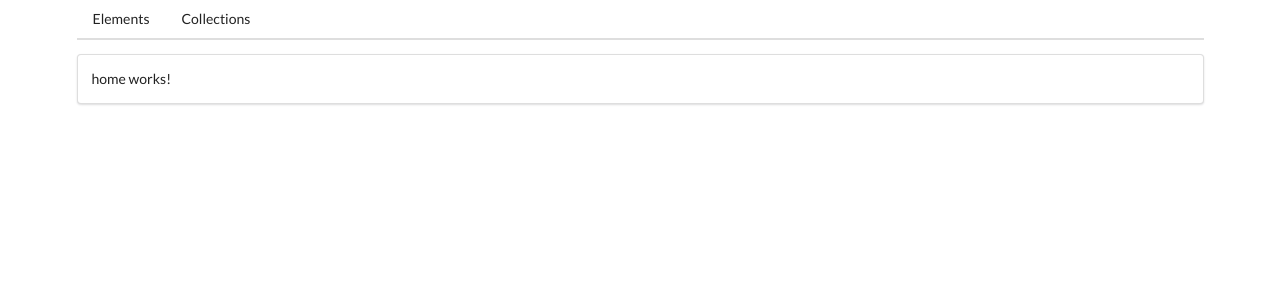
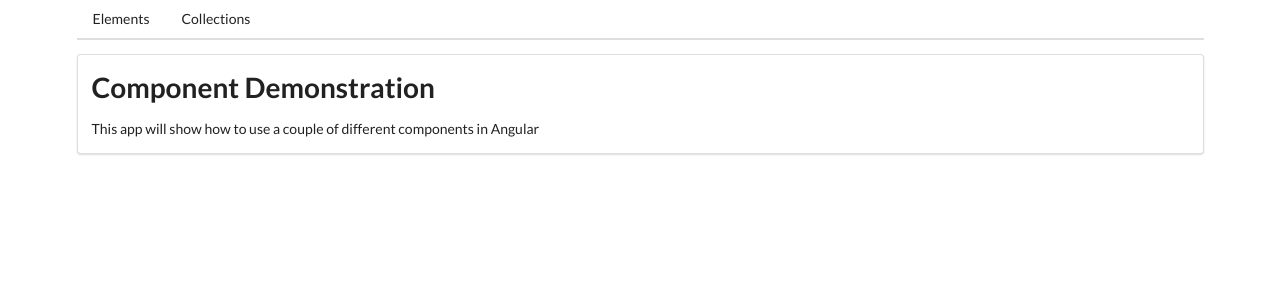
Before and after one commit to pkoers/comps, an Angular app: page / in a window 1280 px wide. Shown: the top 300 px of the page. Built offline with nearby package versions, Linux system fonts and the light colour scheme.

Commit message:
Added content for the home and not-found page

```diff
--- a/src/app/home/home.component.html
+++ b/src/app/home/home.component.html
@@ -1 +1,4 @@
-<p>home works!</p>
+<h1>Component Demonstration</h1>
+<p>
+  This app will show how to use a couple of different components in Angular
+</p>
--- a/src/app/not-found/not-found.component.html
+++ b/src/app/not-found/not-found.component.html
@@ -1 +1 @@
-<p>not-found works!</p>
+<h3>Ooops, page not found.</h3>
```
